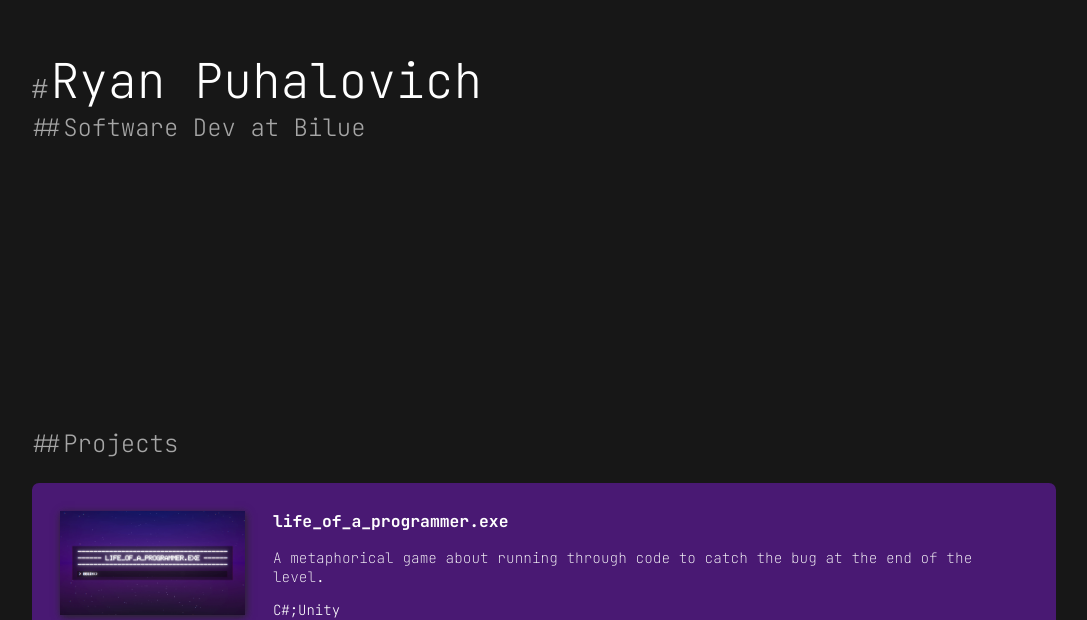
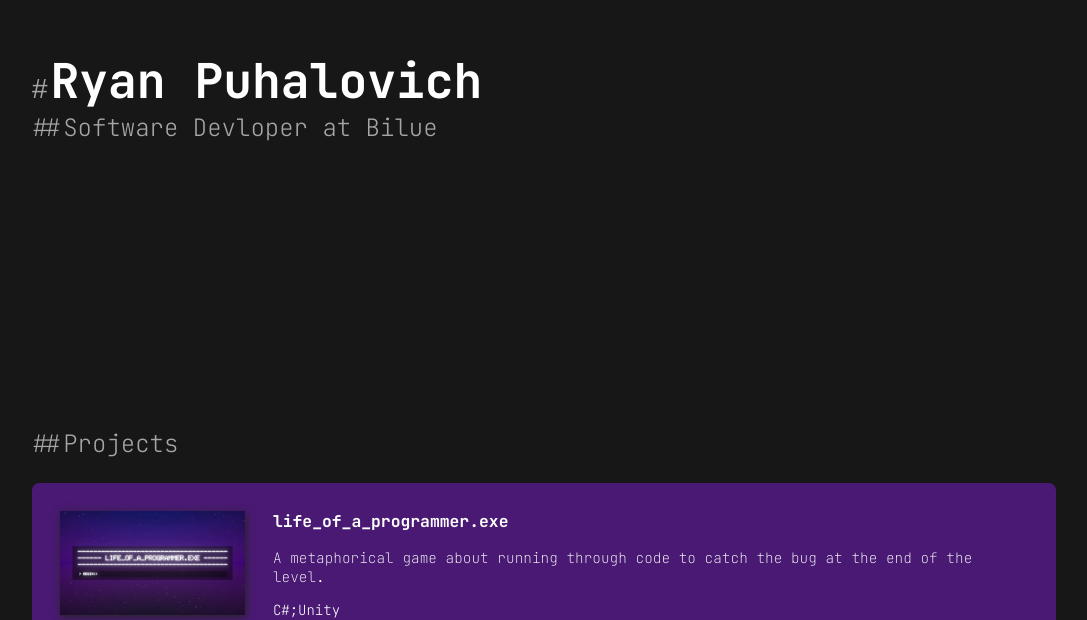
Before and after one commit to rpuhalovich/rpuhalovich.github.io, a React (Create React App) app: page / in a window 1280 px wide. Shown: the part 212-832 px from the top of the page, without its empty margins (96-1183 px from the left). Built offline with nearby package versions, Linux system fonts and the light colour scheme.

Commit message:
fixed outdated packages

```diff
--- a/src/views/Hero.css
+++ b/src/views/Hero.css
@@ -4,7 +4,7 @@
 
 .title {
   font-size: 3rem;
-  font-weight: 300;
+  font-weight: 600;
   font-family: "JetBrains Mono", monospace;
   color: white;
 }
--- a/src/views/Hero.js
+++ b/src/views/Hero.js
@@ -9,7 +9,7 @@ function Hero() {
         <span className="h5 smolSpace">#</span>Ryan Puhalovich
       </p>
       <p className="subHeader">
-        <span className="smolSpace">##</span>Software Dev at Bilue
+        <span className="smolSpace">##</span>Software Devloper at Bilue
       </p>
     </>
   );
```
Also changed, not shown: package.json (+7 -10 lines), 1 other file (tests, documents, lock files or other folders).
